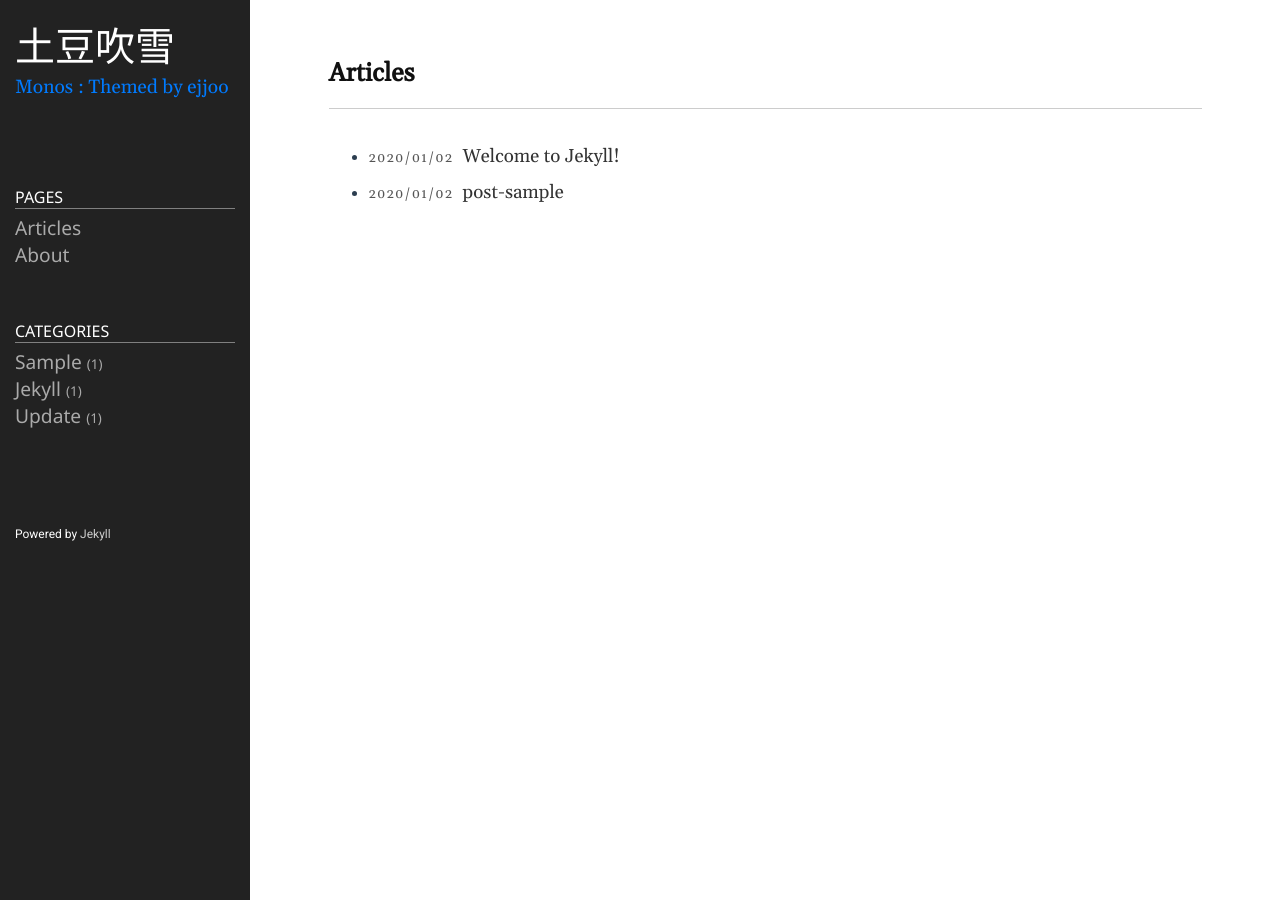
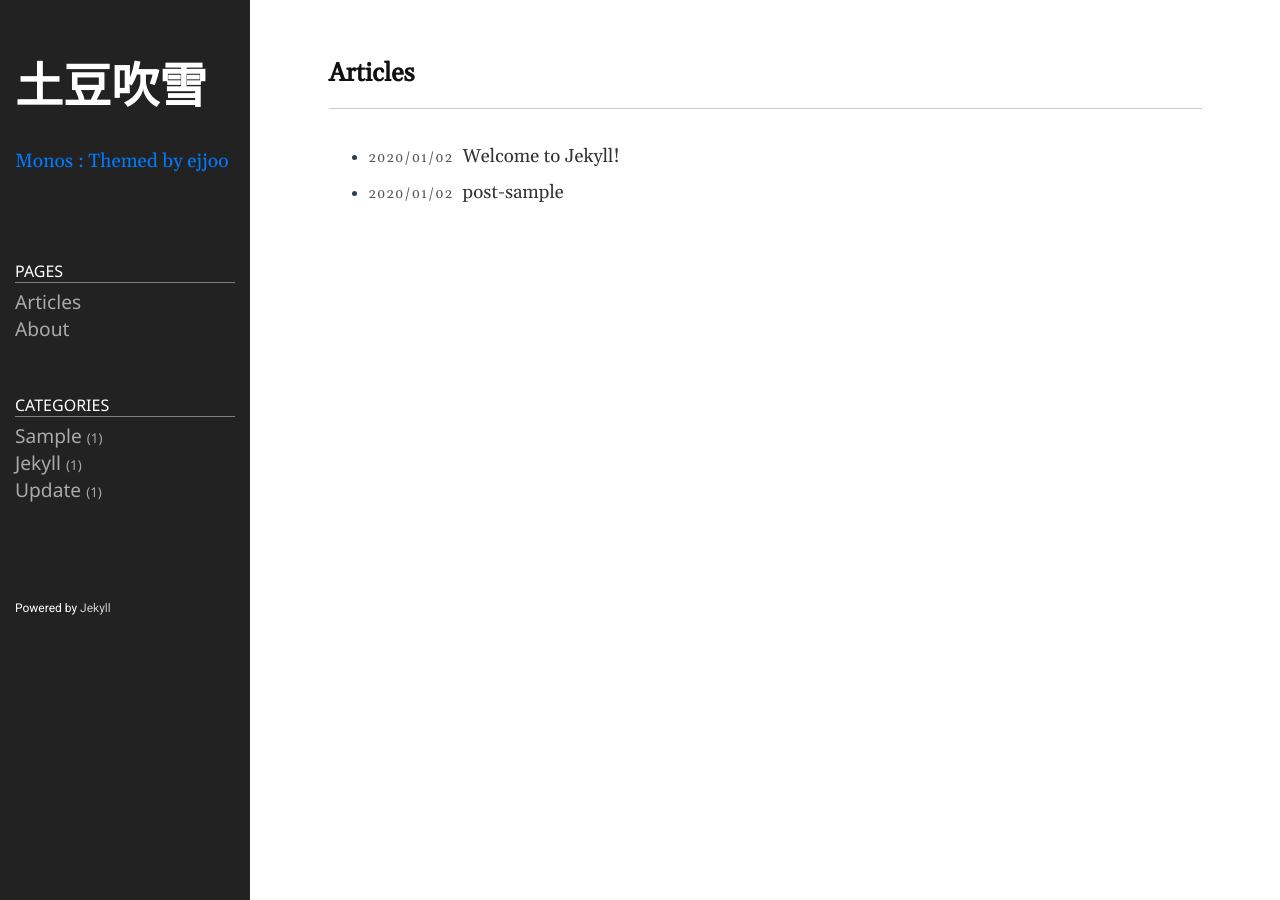
Before and after one commit to tudouchuixue/tudouchuixue.github.io, a Jekyll site: the page built from index.md, in a window 1280 px wide. Built offline with Jekyll 4.4.1, drawn with Linux system fonts in a browser that asks for light colours.

Commit message:
Modify Title

```diff
--- a/_includes/sidebar.html
+++ b/_includes/sidebar.html
@@ -1,6 +1,6 @@
 <div class="sidebar-item sidebar-header">
 	<div class='sidebar-brand'>
-		<a>{{ site.title }}</a>
+		<h1>{{ site.title }}</h1>
 	</div>
 	<p class="lead"><a href="/about/">{{ site.description }}</a></p>
 	{%- if social.github -%}
--- a/public/css/style.css
+++ b/public/css/style.css
@@ -112,8 +112,14 @@ code {
 }
 
 .sidebar-brand > a {
-	font-size: 250%;
+	font-size: 300%;
 	font-family: 'Gelasio';
+	color: #fff;
+}
+
+.sidebar-brand > h1 {
+	font-size: 300%;
+	font-family: 'NSimSun';
 	color: #fff;
 }
 
```
